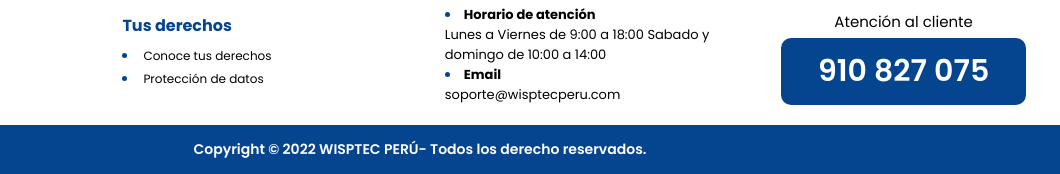
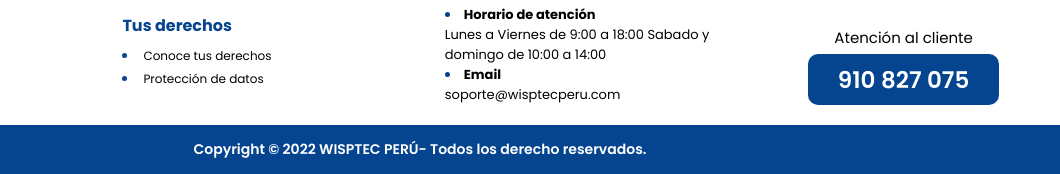
Before and after one commit to danteyc/Maquetacion-2-Wipstec-Desktop, a plain HTML site: page index.html in a window 1280 px wide. Shown: the part 3724-3898 px from the top of the page, 220-1280 px from the left. Drawn offline with nearby package versions, Linux system fonts and the light colour scheme.

Commit message:
Avance -

```diff
--- a/style/style.scss
+++ b/style/style.scss
@@ -555,12 +555,12 @@ footer{
                     }
                     a{
                         font-weight: 600;
-                        font-size: 30px;
+                        font-size: 23px;
                         color: white;
                         background-color: $primary_color;
                         display: block;
-                        width: 90%;
-                        padding: 4% 4%;
+                        width: 70%;
+                        padding: 3% 4%;
                         margin: 0 auto;
                         text-align: center;
                         border-radius: 10px;
```
Also changed, not shown: style/style.css.
